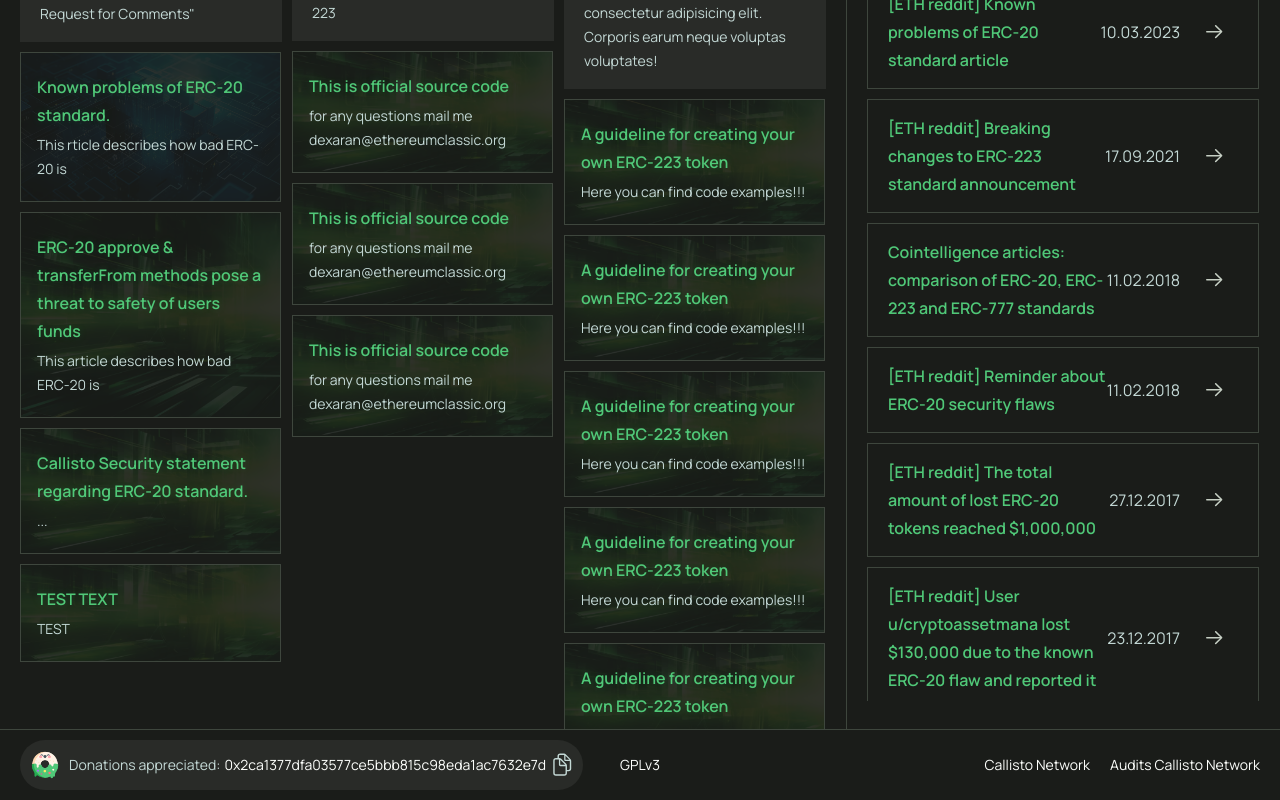
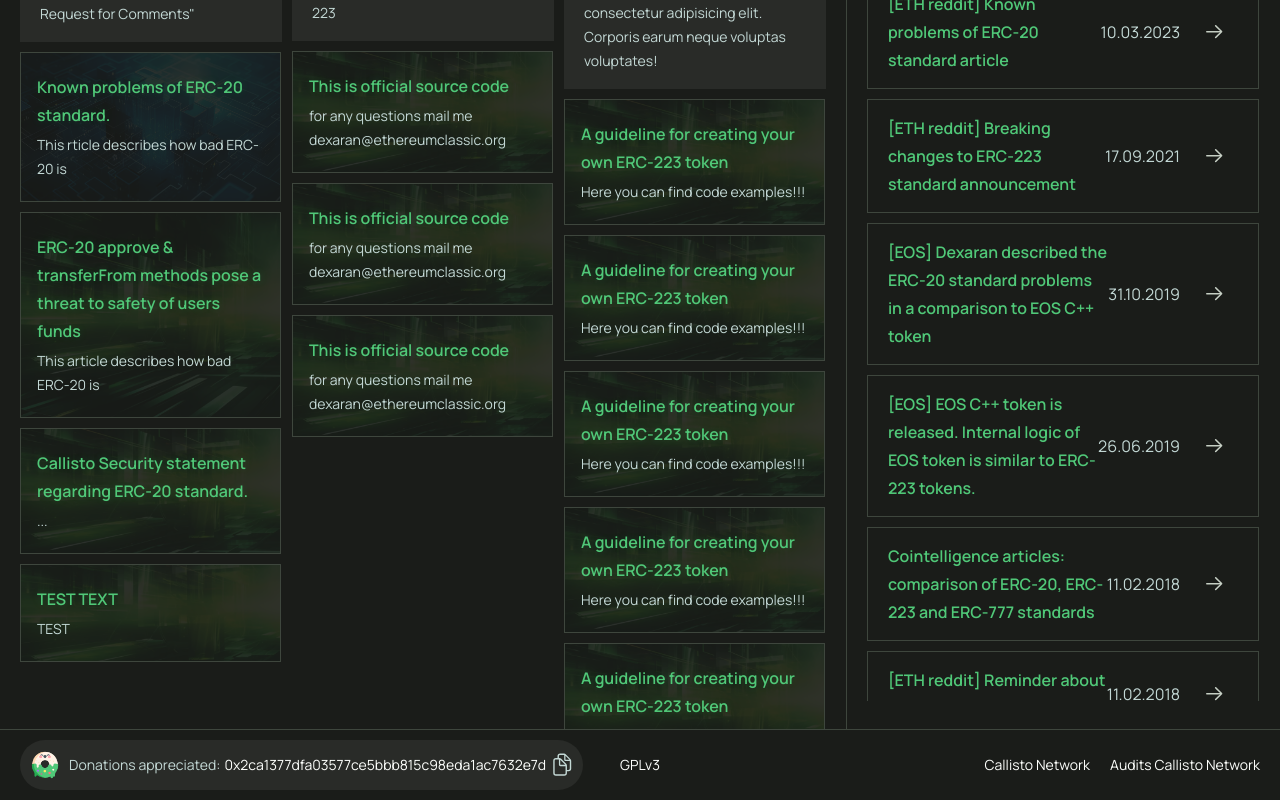
Before and after one commit to Dexaran/dexaran.github.io, a Next.js app in the folder erc223-page-sources/: page / in a window 1280 px wide. Shown: the part 768-1568 px from the top of the page. Built offline with nearby package versions, Linux system fonts and the light colour scheme.

Commit message:
Update events.ts

```diff
--- a/erc223-page-sources/src/constants/events.ts
+++ b/erc223-page-sources/src/constants/events.ts
@@ -10,6 +10,18 @@ export const events: IRecentEvent[] = [
     title: "[ETH reddit] Breaking changes to ERC-223 standard announcement",
     url: "https://www.reddit.com/r/ethereum/comments/pq1l6y/breaking_change_to_erc223_token_standard/",
     date: "17.09.2021",
+  },
+  {
+    title: "[EOS] Dexaran described the ERC-20 standard problems in a comparison to EOS C++ token",
+    url: "https://www.eosgo.io/blog/shadowed-advantage-of-eos-that-you-might-not-know/",
+    date: "31.10.2019",
+    id: "eos_cpp_token",
+  },
+  {
+    title: "[EOS] EOS C++ token is released. Internal logic of EOS token is similar to ERC-223 tokens.",
+    url: "https://github.com/EOSIO/eosio.contracts/blob/410433f6bd57e6ea38146d5e64b7b0412104cfd3/contracts/eosio.token/src/eosio.token.cpp",
+    date: "26.06.2019",
+    id: "eos_cpp_token",
   },
   {
     title: "Cointelligence articles: comparison of ERC-20, ERC-223 and ERC-777 standards",
```
